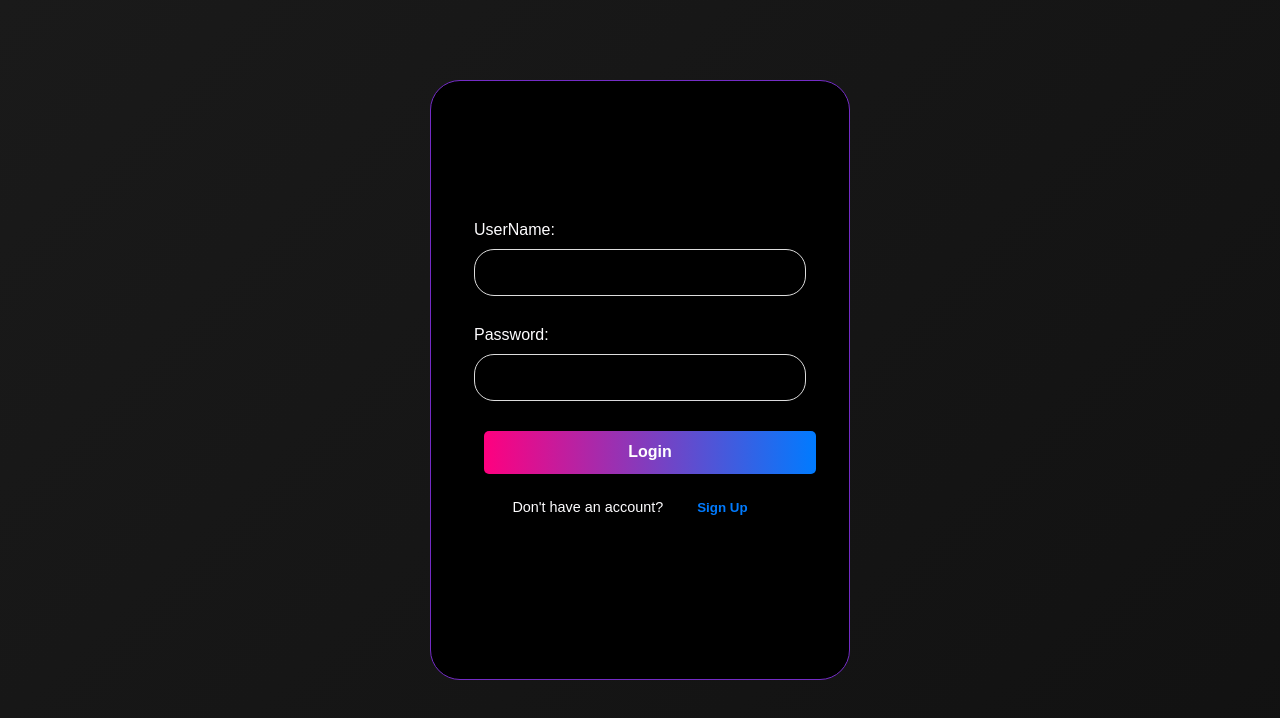
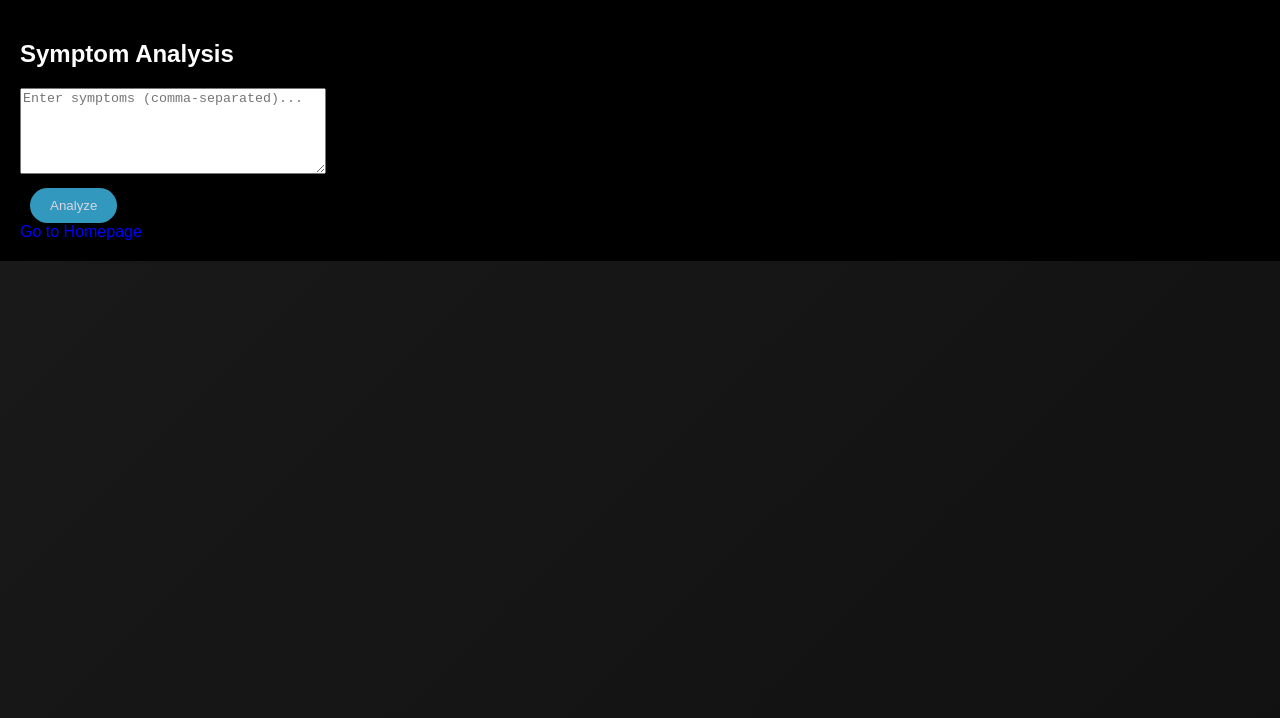
Before and after one commit to divyasai2004/Healthcare-Chatbot, a React (Create React App) app: page /symptom-analysis in a window 1280 px wide. Before the commit this address led to /login. Shown: the top 718 px of the page. Built offline with nearby package versions, Linux system fonts and the light colour scheme.

Commit message:
SymptomAnalysis fixes-27feb

```diff
--- a/src/App.js
+++ b/src/App.js
@@ -59,11 +59,11 @@ const App = () => {
 
 
           {/* Protected User-Specific Routes */}
-          <Route path="/fitbit" element={<ProtectedRoute allowedRoles={["user"]}><Fitbit /></ProtectedRoute>} />
-          <Route path="/appointment" element={<ProtectedRoute allowedRoles={["user"]}><Appointment /></ProtectedRoute>} />
+          <Route path="/fitbit" element={<Fitbit />} />
+          <Route path="/appointment" element={<Appointment />}/>
           <Route path="/chatbot" element={<Chatbot />} />
-          <Route path="/report" element={<ProtectedRoute allowedRoles={["user"]}><Report /></ProtectedRoute>} />
-          <Route path="/symptom-analysis" element={<ProtectedRoute allowedRoles={["user"]}><SymptomAnalysis /></ProtectedRoute>} />
+          <Route path="/report" element={<Report />}/>
+          <Route path="/symptom-analysis" element={<SymptomAnalysis />}/>
 
           <Route path="/" element={<Report />} />
           <Route path="/download-report" element={<DownloadReport />} />
--- a/src/pages/SymptomAnalysis.jsx
+++ b/src/pages/SymptomAnalysis.jsx
@@ -1,5 +1,16 @@
 import React, { useState } from "react";
 import { useNavigate } from "react-router-dom";
+
+const symptomMapping = {
+  headache: "Possible causes: Migraine, Stress, Dehydration, Sinus Infection.",
+  fever: "Possible causes: Flu, COVID-19, Infection, Heatstroke.",
+  cough: "Possible causes: Common Cold, Asthma, Bronchitis, COVID-19.",
+  fatigue: "Possible causes: Lack of sleep, Anemia, Thyroid Issues, Depression.",
+  dizziness: "Possible causes: Low Blood Pressure, Dehydration, Inner Ear Problems, Anemia.",
+  nausea: "Possible causes: Food Poisoning, Pregnancy, Motion Sickness, Migraine.",
+  vomiting: "Possible causes: Food Poisoning, Stomach Flu, Motion Sickness, Migraine.",
+  stomachache: "Possible causes: Indigestion, Food Poisoning, Gastritis, Appendicitis, IBS, Ulcers, Constipation, Gallstones."
+};
 
 const SymptomAnalysis = () => {
   const [symptoms, setSymptoms] = useState("");
@@ -7,23 +18,73 @@ const SymptomAnalysis = () => {
   const navigate = useNavigate();
 
   const handleAnalyze = () => {
-    setAnalysis(`You entered: ${symptoms}`);
+    const symptomList = symptoms.toLowerCase().split(/\s*,\s*/);
+    let results = [];
+
+    symptomList.forEach((symptom) => {
+      if (symptomMapping[symptom]) {
+        results.push(`${symptom}: ${symptomMapping[symptom]}`);
+      } else {
+        results.push(`${symptom}: No specific information found.`);
+      }
+    });
+
+    setAnalysis(results.join("\n"));
   };
 
   return (
-    <div>
+    <div style={{ color: "white", backgroundColor: "black", padding: "20px" }}>
       <h2>Symptom Analysis</h2>
       <textarea
-        placeholder="Enter symptoms..."
+        placeholder="Enter symptoms (comma-separated)..."
         value={symptoms}
         onChange={(e) => setSymptoms(e.target.value)}
+        style={{ width: "300px", height: "80px" }}
       />
-      <button onClick={handleAnalyze}>Analyze</button>
-      {analysis && <p>{analysis}</p>}
       <br />
-      <a href="/" style={{ textDecoration: "none", color: "blue" }}>Go to Homepage</a>
+      <button onClick={handleAnalyze} style={{ marginTop: "10px" }}>
+        Analyze
+      </button>
+      {analysis && (
+        <pre style={{ whiteSpace: "pre-wrap", marginTop: "10px" }}>{analysis}</pre>
+      )}
+      <br />
+      <a href="/" style={{ textDecoration: "none", color: "blue" }}>
+        Go to Homepage
+      </a>
     </div>
   );
 };
 
 export default SymptomAnalysis;
+
+
+// import React, { useState } from "react";
+// import { useNavigate } from "react-router-dom";
+
+// const SymptomAnalysis = () => {
+//   const [symptoms, setSymptoms] = useState("");
+//   const [analysis, setAnalysis] = useState("");
+//   const navigate = useNavigate();
+
+//   const handleAnalyze = () => {
+//     setAnalysis(`You entered: ${symptoms}`);
+//   };
+
+//   return (
+//     <div>
+//       <h2>Symptom Analysis</h2>
+//       <textarea
+//         placeholder="Enter symptoms..."
+//         value={symptoms}
+//         onChange={(e) => setSymptoms(e.target.value)}
+//       />
+//       <button onClick={handleAnalyze}>Analyze</button>
+//       {analysis && <p>{analysis}</p>}
+//       <br />
+//       <a href="/" style={{ textDecoration: "none", color: "blue" }}>Go to Homepage</a>
+//     </div>
+//   );
+// };
+
+// export default SymptomAnalysis;
--- a/src/pages/homepage/LandingPage.css
+++ b/src/pages/homepage/LandingPage.css
@@ -93,8 +93,13 @@ body {
   box-shadow: 0 4px 10px rgba(42, 33, 206, 0.762);
   transition: transform 0.3s;
   height: 140px;
+  color: inherit; /* Keeps text color the same */
+  text-decoration: none; /* Optional: Removes underline */
 }
 
+.feature-card:visited {
+  color: inherit; /* Prevents blue tint */
+}
 .feature-card:hover {
   transform: translateY(-10px);
 }
```
